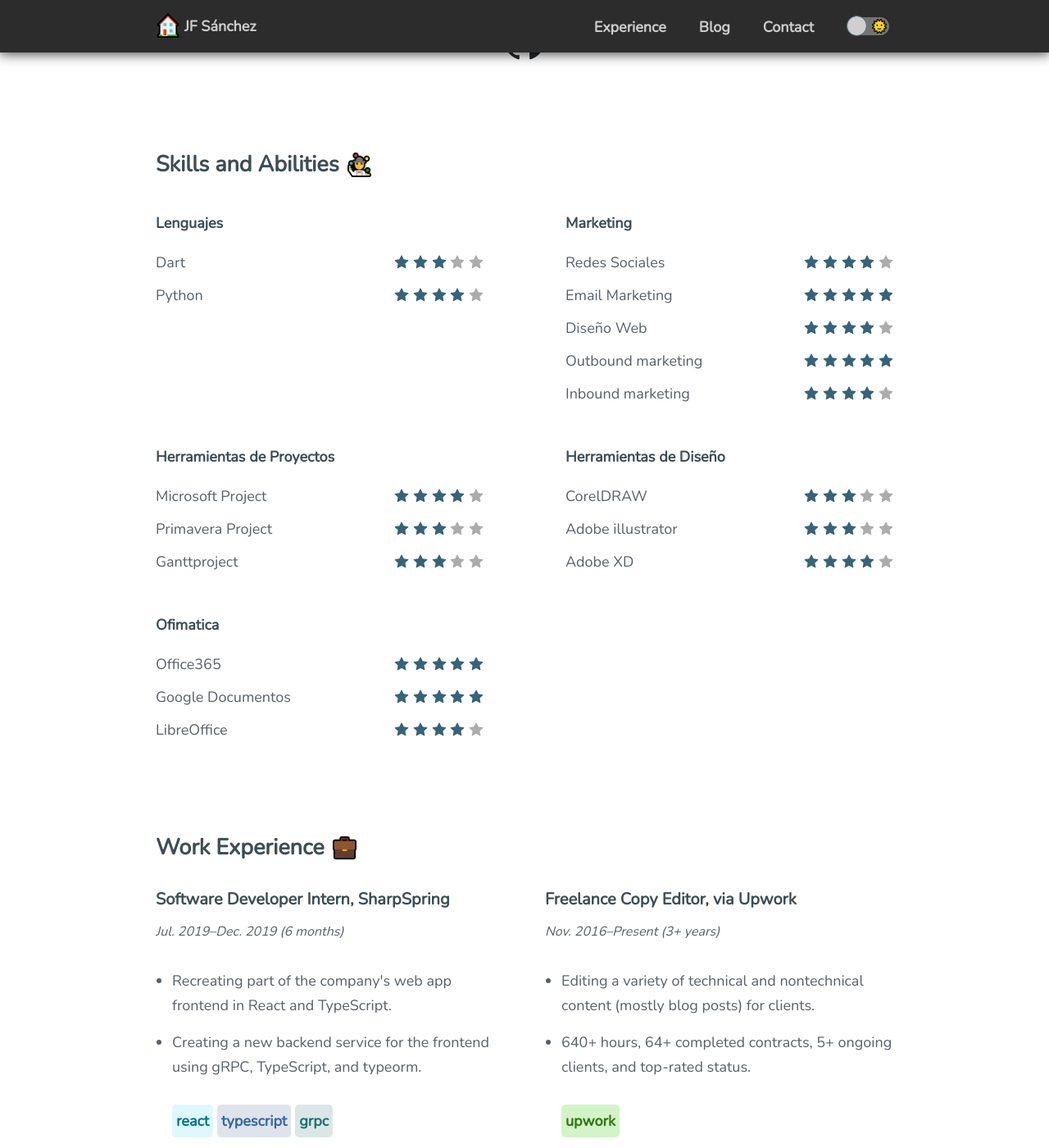
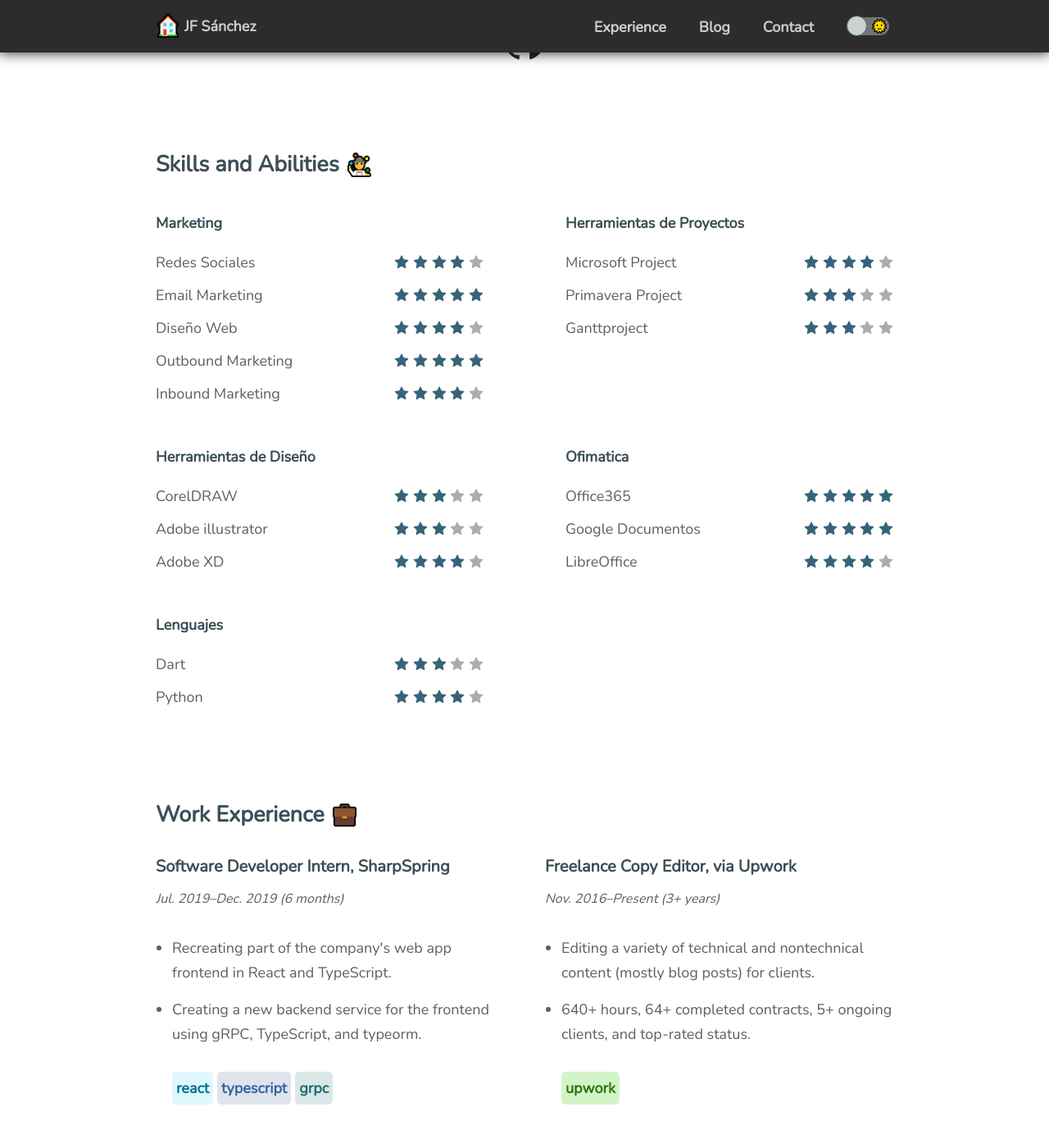
Before and after one commit to jfsanc/jfsanchez, a Jekyll site: the page built from _pages/experience.md, in a window 1280 px wide and 1400 px high, scrolled down 624 px. Shown: the whole window at 82% size. Built offline with Jekyll 4.4.1, drawn with Linux system fonts in a browser that asks for light colours.

```diff
--- a/_data/skills.yml
+++ b/_data/skills.yml
@@ -1,10 +1,3 @@
-- category: Lenguajes
-  items:
-    - name: Dart
-      rating: 3
-    - name: Python
-      rating: 4
-
 
 - category: Marketing
   items:
@@ -14,12 +7,10 @@
       rating: 5
     - name: Diseño Web
       rating: 4
-    - name: Outbound marketing
+    - name: Outbound Marketing
       rating: 5
-    - name: Inbound marketing
+    - name: Inbound Marketing
       rating: 4
-
-
 
 - category: Herramientas de Proyectos
   items:
@@ -47,3 +38,10 @@
       rating: 5
     - name: LibreOffice
       rating: 4
+
+- category: Lenguajes
+  items:
+    - name: Dart
+      rating: 3
+    - name: Python
+      rating: 4
```
